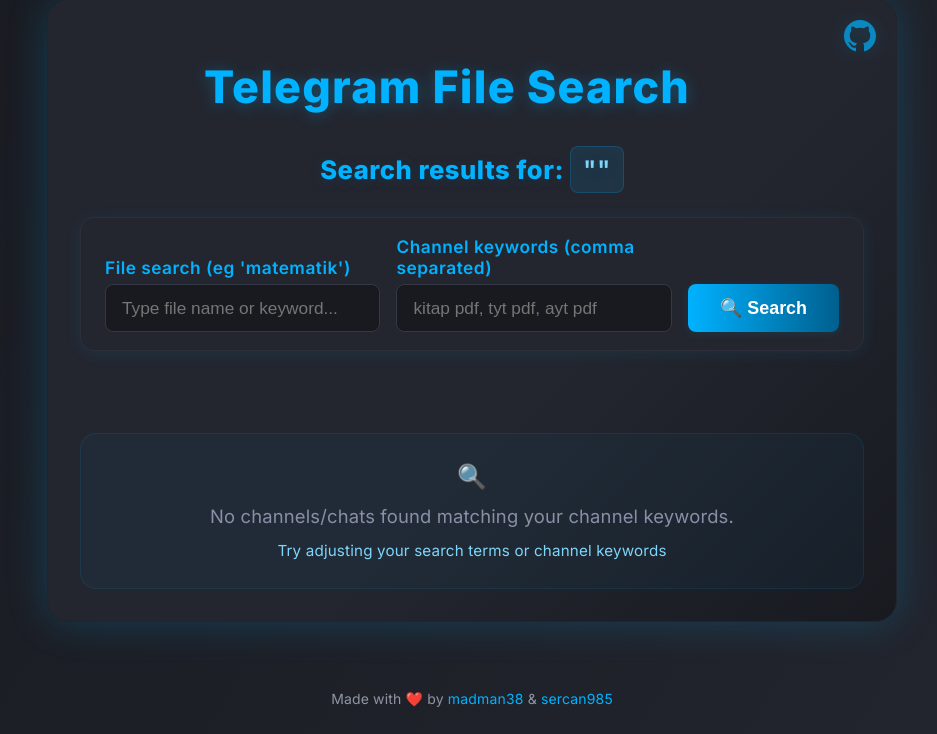
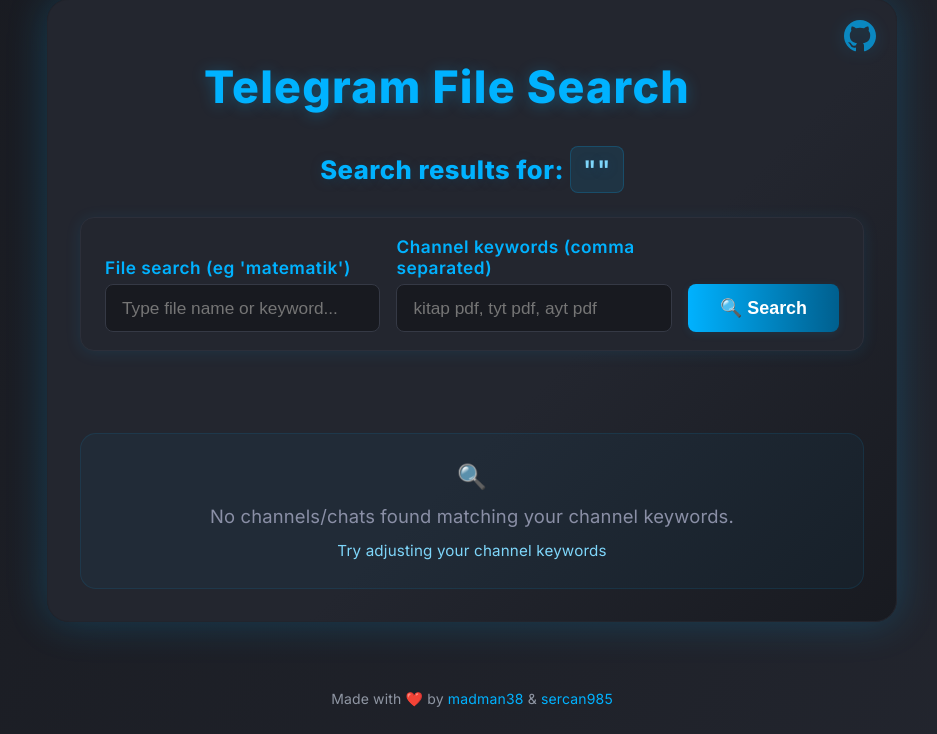
Before and after one commit to madman38/tg-mass-file-search, a Flask app: template templates/results.html in a window 1280 px wide. Shown: the part 49-783 px from the top of the page, without its empty margins (168-1105 px from the left). Run offline with Flask 2, Linux system fonts and the light colour scheme; the template is opened without the code that fills it, so the values that code supplies are empty; parts of the project's set-up code (start-up, migrations or seed data) failed here and were passed over.

Commit message:
modified:   templates/results.html

```diff
--- a/templates/results.html
+++ b/templates/results.html
@@ -65,7 +65,7 @@
             <div class="no-results" style="margin-top: 40px; text-align: center; background: rgba(0, 178, 255, 0.04); padding: 28px; border-radius: 16px; border: 1px solid rgba(0, 178, 255, 0.1); word-wrap: break-word; overflow-wrap: break-word;">
                 <div style="color: #00b2ff; font-size: 24px; margin-bottom: 12px;">🔍</div>
                 <p style="color: #8a8fa6; font-size: 1.15em; margin: 0; line-height: 1.5; word-wrap: break-word; overflow-wrap: break-word;">No channels/chats found matching your channel keywords.</p>
-                <p style="color: #7ed6fa; font-size: 0.95em; margin: 10px 0 0 0; word-wrap: break-word; overflow-wrap: break-word;">Try adjusting your search terms or channel keywords</p>
+                <p style="color: #7ed6fa; font-size: 0.95em; margin: 10px 0 0 0; word-wrap: break-word; overflow-wrap: break-word;">Try adjusting your channel keywords</p>
             </div>
         {% endif %}
     </div>
```
